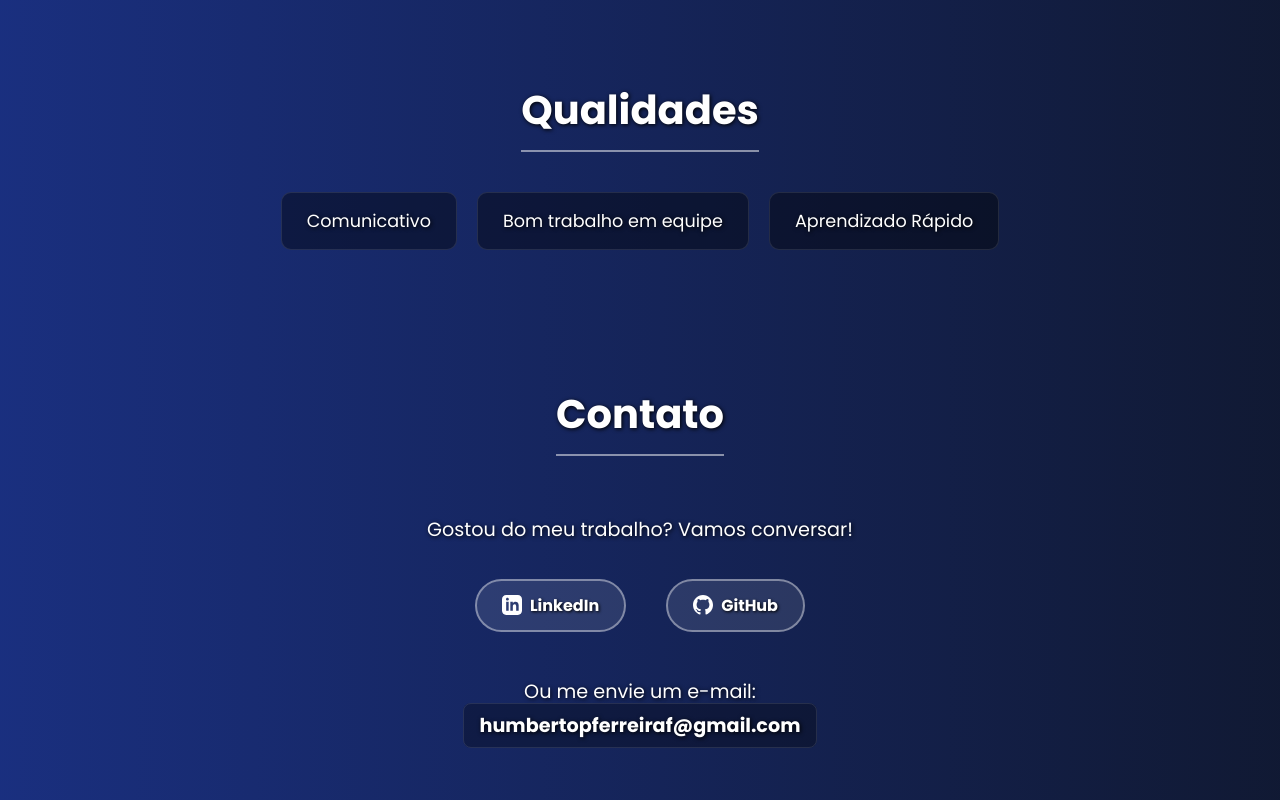
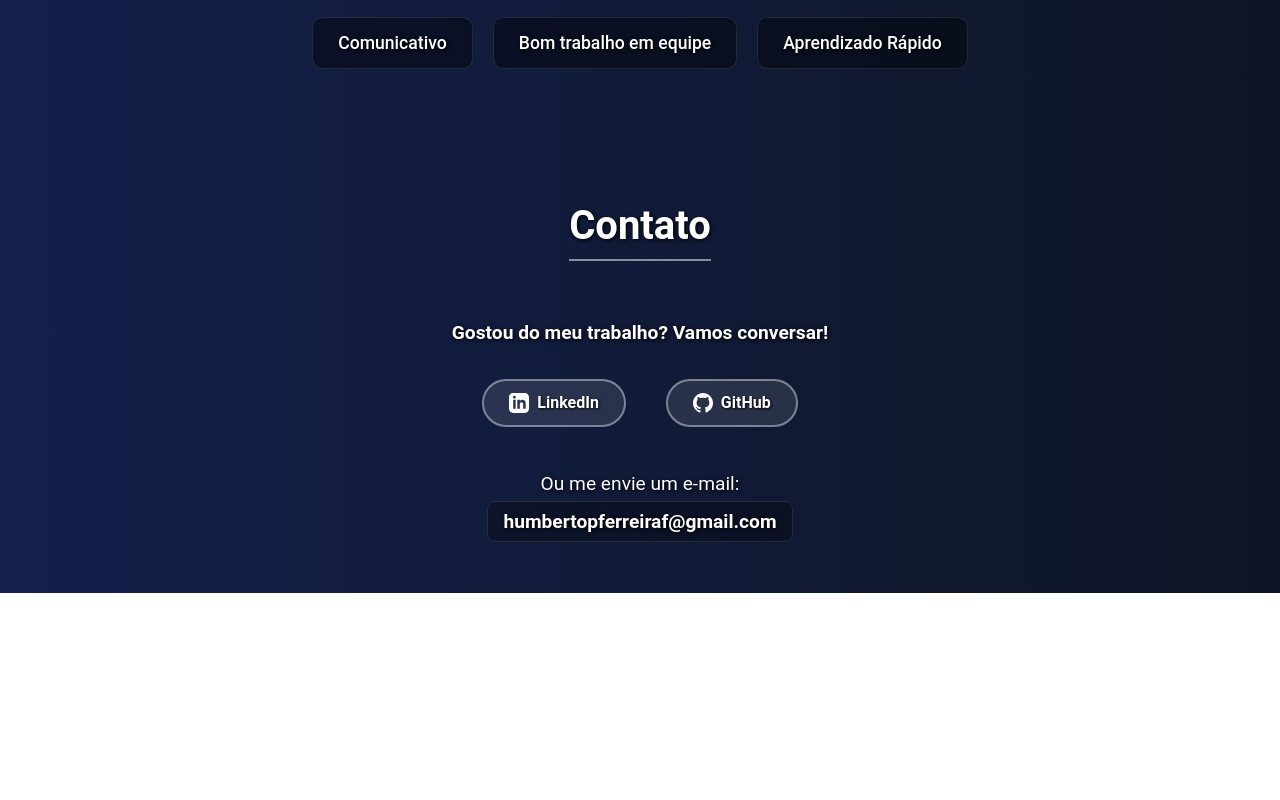
Before and after one commit to ferreiradev7/ferreiradev7.github.io, a plain HTML site: page index.html in a window 1280 px wide. Shown: the part 1700-2500 px from the top of the page. After the commit the page ends 2293 px from the top, so only its background shows below. Drawn offline with Linux system fonts and the light colour scheme.

Commit message:
feat: att

```diff
--- a/index.html
+++ b/index.html
@@ -14,11 +14,11 @@
             margin: 0;
             min-height: 100vh;
 
-            font-family: 'Poppins', sans-serif;
+            font-family: 'Roboto', sans-serif;
             font-size: 1rem;
             color: white;
             text-shadow: 1px 1px 4px black;
-            background: linear-gradient(270deg, #0d1117, #2953fa, #0be6ea);
+            background: linear-gradient(270deg, #0d1117, #2953fa);
             background-size: 600% 600%;
             animation: mudarCores 15s ease infinite;
             padding: 20px;
@@ -243,6 +243,10 @@
             font-size: 1.2rem;
         }
 
+        .contato-email>div {
+            margin-top: 15px;
+        }
+
         .contato-email p {
             margin: 5px 0;
         }
@@ -331,7 +335,7 @@
             <section id="contato">
                 <h2>Contato</h2>
                 <p style="font-size: 1.2rem; margin-bottom: 30px;">
-                    Gostou do meu trabalho? Vamos conversar!
+                    <strong>Gostou do meu trabalho? Vamos conversar!</strong>
                 </p>
 
                 <div class="contato-links">
@@ -357,7 +361,9 @@
 
                 <div class="contato-email">
                     <p>Ou me envie um e-mail:</p>
-                    <p><strong>humbertopferreiraf@gmail.com</strong></p>
+                    <div>
+                        <p><strong>humbertopferreiraf@gmail.com</strong></p>
+                    </div>
                 </div>
             </section>
         </main>
```
